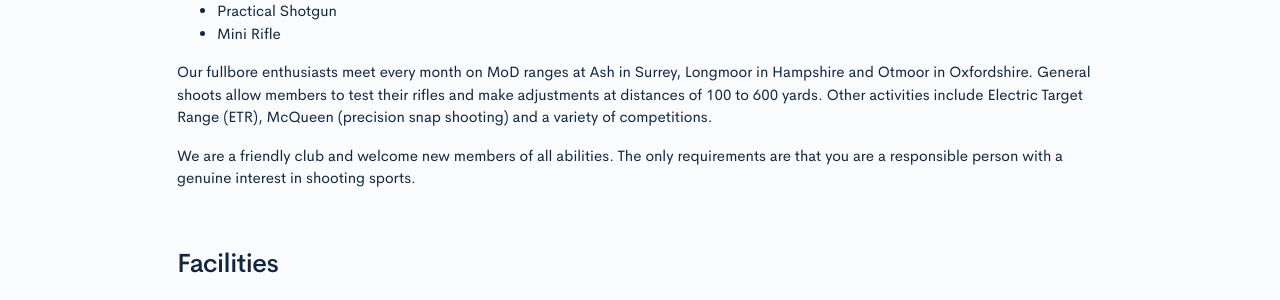
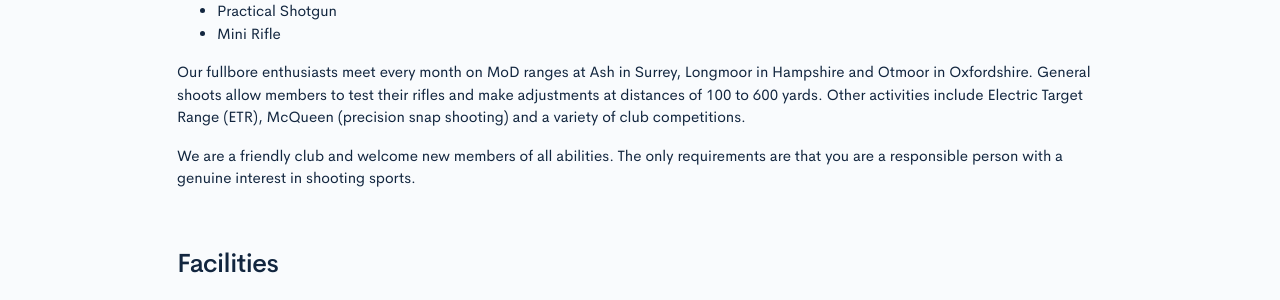
Before and after one commit to djknight90/owrpc-website, a Jekyll site: the page built from about-us.md, in a window 1280 px wide. Shown: the part 410-710 px from the top of the page. Built offline with Jekyll 4.4.1, drawn with Linux system fonts in a browser that asks for light colours; some web fonts are replaced.

Commit message:
Update from Forestry.io - Updated about-us.md

```diff
--- a/about-us.md
+++ b/about-us.md
@@ -1,30 +1,28 @@
 ---
 layout: default
-title: "About Us"
+title: About Us
+
 ---
-
 {% include page-header.html %}
 
 The Old Windsor Rifle & Pistol Club (OWRPC) was formed in 1977 and provides its members with some of the best facilities available. We have a soundproofed 25 metre indoor range with electronic targets which is open five evenings a week and approved for the following disciplines:
 
-- .22 Prone
-- Gallery Rifle (.22 semi auto and pistol calibre)
-- Long barrelled revolver
-- Black powder rifle & pistol
-- Air rifle & pistol
-- Practical Shotgun
-- Mini Rifle
+* .22 Prone
+* Gallery Rifle (.22 semi auto and pistol calibre)
+* Long barrelled revolver
+* Black powder rifle & pistol
+* Air rifle & pistol
+* Practical Shotgun
+* Mini Rifle
 
-Our fullbore enthusiasts meet every month on MoD ranges at Ash in Surrey, Longmoor in Hampshire and Otmoor in Oxfordshire. General shoots allow members to test their rifles and make adjustments at distances of 100 to 600 yards. Other activities include Electric Target Range (ETR), McQueen (precision snap shooting) and a variety of competitions.
-
-
+Our fullbore enthusiasts meet every month on MoD ranges at Ash in Surrey, Longmoor in Hampshire and Otmoor in Oxfordshire. General shoots allow members to test their rifles and make adjustments at distances of 100 to 600 yards. Other activities include Electric Target Range (ETR), McQueen (precision snap shooting) and a variety of club competitions.
 
 We are a friendly club and welcome new members of all abilities. The only requirements are that you are a responsible person with a genuine interest in shooting sports.
 
 <div class="header mt-md-5">
-  <div class="header-body">
-    <div class="row align-items-center">
-      <div class="col">
+<div class="header-body">
+<div class="row align-items-center">
+<div class="col">
 
         <!-- Pretitle -->
 
@@ -36,5 +34,5 @@
       </div>
     </div> <!-- / .row -->
 
-  </div>
 </div>
+</div>
```
